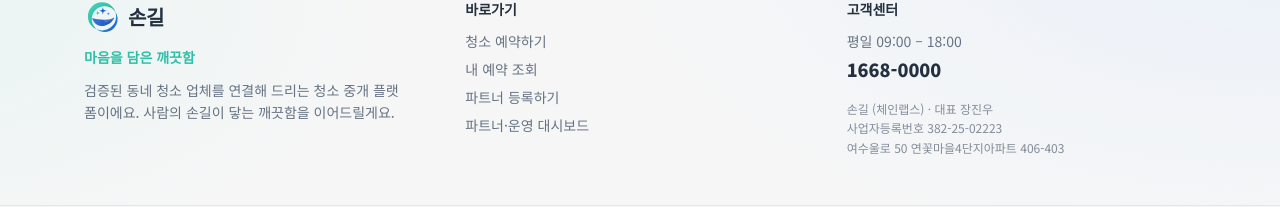
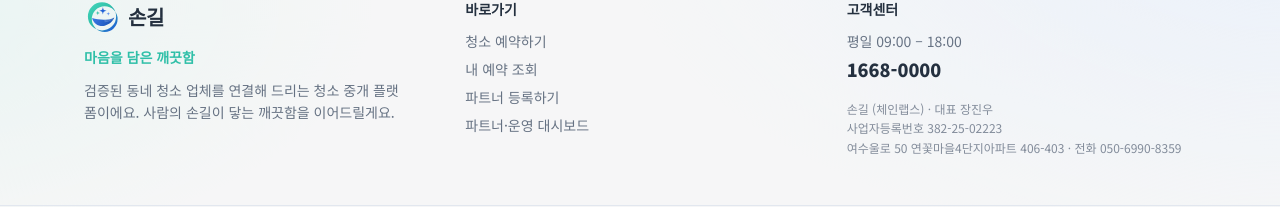
Before and after one commit to Jinanalyst/cleaningserviceKorea, a Next.js app: page / in a window 1280 px wide. Shown: the part 4032-4239 px from the top of the page. Built offline with nearby package versions, Linux system fonts and the light colour scheme; no server answers.

Commit message:
푸터 주소 옆에 전화번호 050-6990-8359 추가

```diff
--- a/src/app/layout.tsx
+++ b/src/app/layout.tsx
@@ -109,7 +109,7 @@
             <br />
             사업자등록번호 382-25-02223
             <br />
-            여수울로 50 연꽃마을4단지아파트 406-403
+            여수울로 50 연꽃마을4단지아파트 406-403 · 전화 050-6990-8359
           </p>
         </div>
       </div>
```
